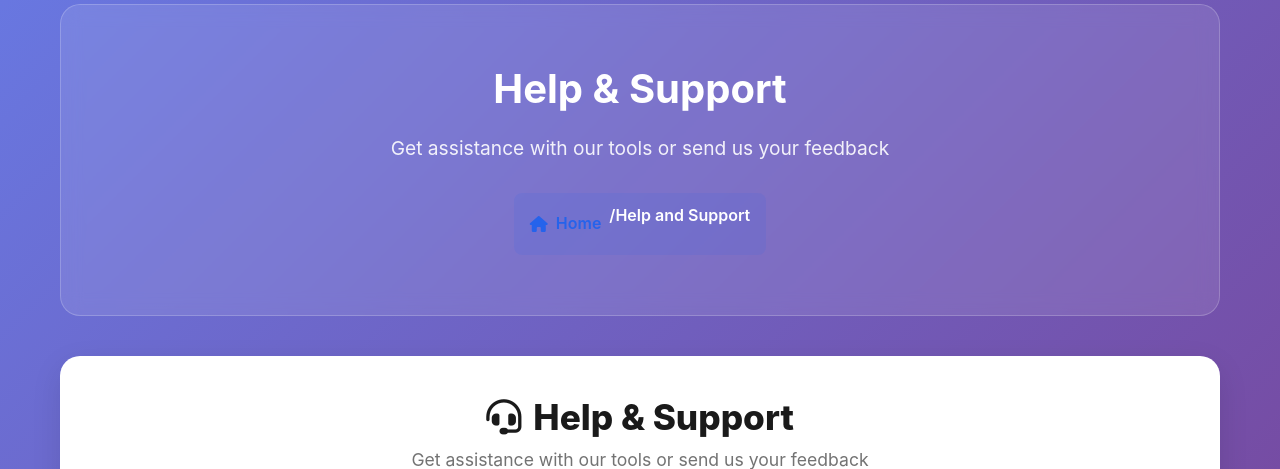
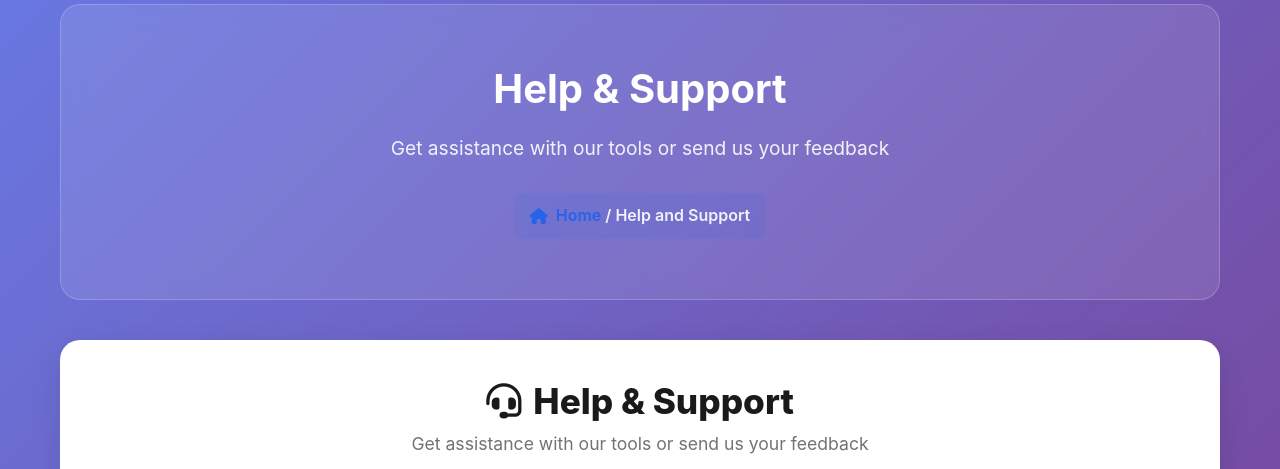
Before and after one commit to alwaysnithish/test, a Django app: page /help/ in a window 1280 px wide. Shown: the part 280-749 px from the top of the page. Run offline with Django 4.2, Linux system fonts and the light colour scheme; some libraries are stand-ins or nearby versions.

Commit message:
Refactor help section link for better semantics

```diff
--- a/Templates/help.html
+++ b/Templates/help.html
@@ -325,8 +325,10 @@
     <h1 class="demo-title">Help & Support</h1>
     <p class="demo-subtitle">Get assistance with our tools or send us your feedback</p>
     <a href="https://21k.tools" class="page-nav-link">
-      <i class="fas fa-home"></i>Home <p style="color:white">/Help and Support</p>
+  <i class="fas fa-home"></i>
+  <span>Home <span style="color:white; opacity:0.9;"> / Help and Support</span></span>
     </a>
+
   </section>
 
   <div class="help-container">
```
